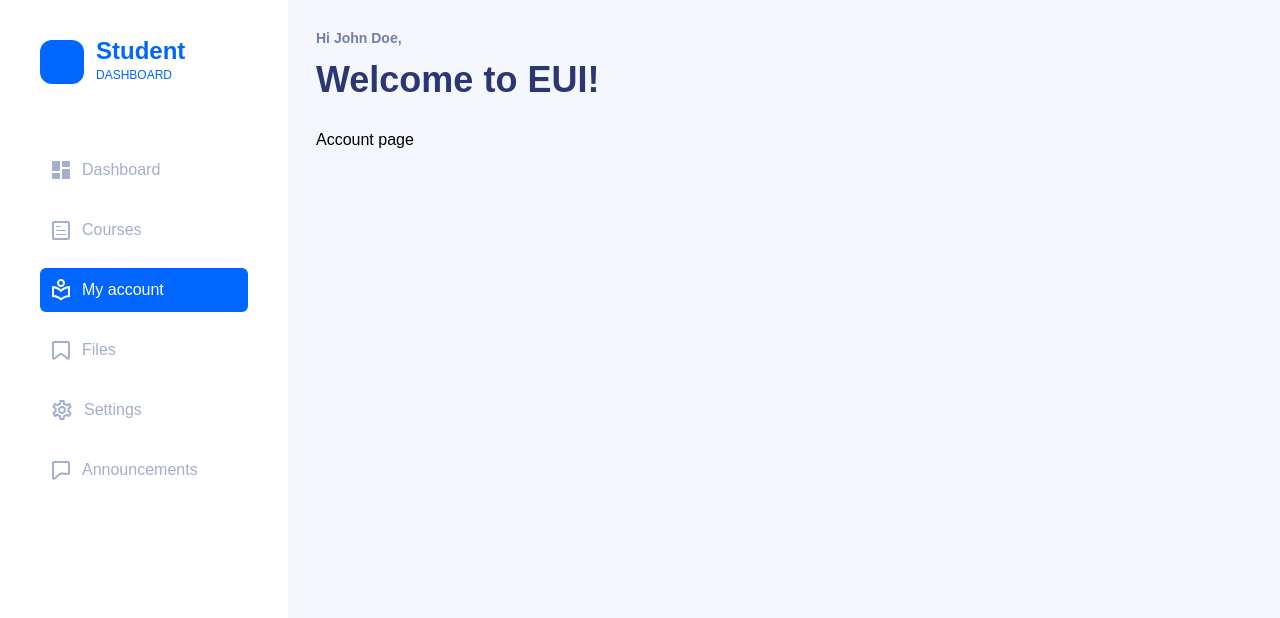
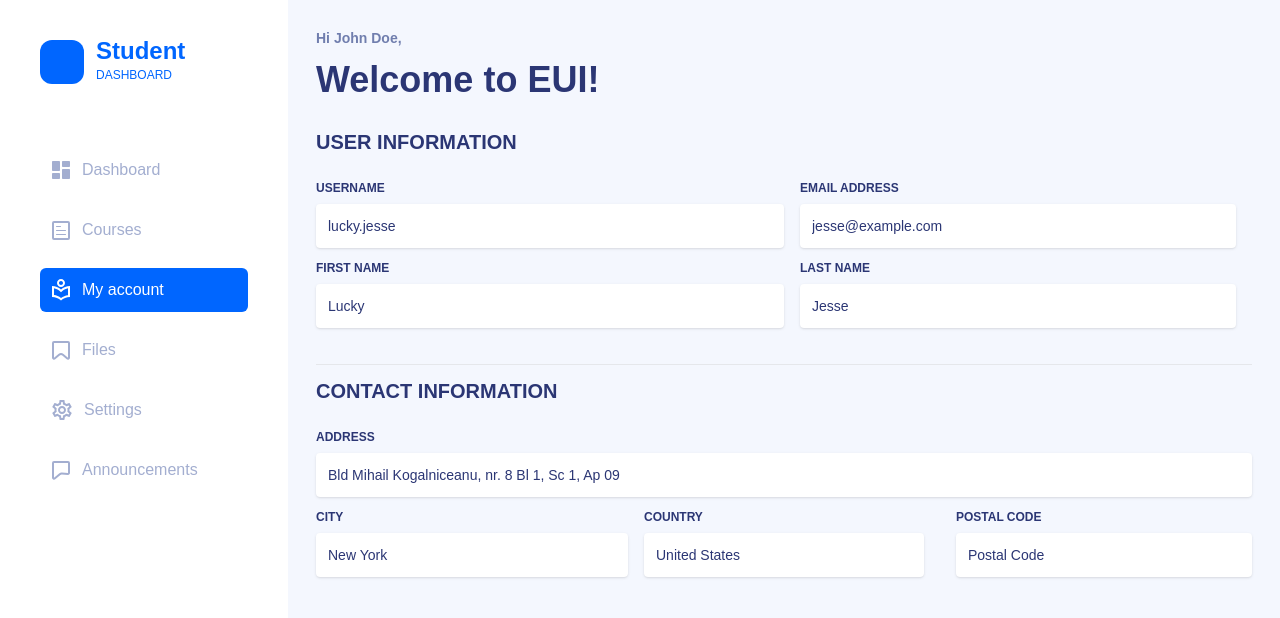
Before and after one commit to AbdullahAymanMSRE/university-lms-frontend, a React (Create React App) app: page /student/account in a window 1280 px wide. Shown: the top 618 px of the page. Built offline with nearby package versions, Linux system fonts and the light colour scheme.

Commit message:
Courses and Account Pages

```diff
--- a/src/App.css
+++ b/src/App.css
@@ -13,3 +13,8 @@
   box-sizing: border-box;
   font-family: 'Poppins', sans-serif;
 }
+
+/* in your global.css or similar */
+.parent:hover > .child:first-child {
+  @apply bg-red-500;
+}
--- /dev/null
+++ b/src/components/CourseCard.jsx
@@ -0,0 +1,16 @@
+import Link from "./Link";
+export default function CourseCard({ name, instructor, time }) {
+  return (
+    <div className="group relative flex flex-col size-64 gap-4 max-sm:w-full rounded-xl bg-white overflow-hidden shadow-lg transition-all duration-500 hover:translate-x-1 hover:-translate-y-1 hover:shadow-blue-300 max-md:duration-700">
+      <span className="absolute z-50 right-0 top-0 h-full w-6 translate-x-12 rotate-6 transition-all -translate-y-7 bg-white opacity-10 duration-500 group-hover:-translate-x-[1000px] max-md:duration-700"></span>
+      <div className="bg-primary h-3/4 w-full relative"></div>
+      <div className="p-3 pt-0">
+        <div className="">
+          <h2 className="text-base font-bold mb-2 max-md:text-xl">{name}</h2>
+          <p className="text-xs text-text font-medium mb-2 max-md:text-base">{`By ${instructor}`}</p>
+        </div>
+        <Link text="" color="customBlue" />
+      </div>
+    </div>
+  );
+}
--- /dev/null
+++ b/src/pages/student/Account.jsx
@@ -0,0 +1,145 @@
+export default function Account() {
+  return (
+    <section className="text-darkenedBlue">
+      <div className="relative flex flex-col break-words">
+        <div className="flex-auto pb-10">
+            <form>
+              <h6 className="text-xl mb-6 font-bold uppercase">
+                User Information
+              </h6>
+              <div className="flex flex-wrap">
+                <div className="w-full lg:w-6/12">
+                  <div className="relative w-full mb-3">
+                    <label
+                      className="block uppercase text-blueGray-600 text-xs font-bold mb-2"
+                      htmlfor="grid-password"
+                    >
+                      Username
+                    </label>
+                    <input
+                      type="text"
+                      className="border-0 px-3 py-3 placeholder-blueGray-300 text-blueGray-600 bg-white rounded text-sm shadow focus:outline-none focus:ring w-full ease-linear transition-all duration-150"
+                      value="lucky.jesse"
+                    />
+                  </div>
+                </div>
+                <div className="w-full lg:w-1/2 px-4">
+                  <div className="relative w-full mb-3">
+                    <label
+                      className="block uppercase text-xs font-bold mb-2"
+                      htmlfor="grid-password"
+                    >
+                      Email address
+                    </label>
+                    <input
+                      type="email"
+                      className="border-0 px-3 py-3 placeholder-blueGray-300 bg-white rounded text-sm shadow focus:outline-none focus:ring w-full ease-linear transition-all duration-150"
+                      value="jesse@example.com"
+                    />
+                  </div>
+                </div>
+                <div className="w-full lg:w-1/2">
+                  <div className="relative w-full mb-3">
+                    <label
+                      className="block uppercase text-blueGray-600 text-xs font-bold mb-2"
+                      htmlfor="grid-password"
+                    >
+                      First Name
+                    </label>
+                    <input
+                      type="text"
+                      className="border-0 px-3 py-3 placeholder-blueGray-300 text-blueGray-600 bg-white rounded text-sm shadow focus:outline-none focus:ring w-full ease-linear transition-all duration-150"
+                      value="Lucky"
+                    />
+                  </div>
+                </div>
+                <div className="w-full lg:w-6/12 px-4">
+                  <div className="relative w-full mb-3">
+                    <label
+                      className="block uppercase text-blueGray-600 text-xs font-bold mb-2"
+                      htmlfor="grid-password"
+                    >
+                      Last Name
+                    </label>
+                    <input
+                      type="text"
+                      className="border-0 px-3 py-3 placeholder-blueGray-300 text-blueGray-600 bg-white rounded text-sm shadow focus:outline-none focus:ring w-full ease-linear transition-all duration-150"
+                      value="Jesse"
+                    />
+                  </div>
+                </div>
+              </div>
+
+              <hr className="mt-6 border-b-1 border-blueGray-300" />
+
+              <h6 className="text-xl mt-3 mb-6 font-bold uppercase">
+                Contact Information
+              </h6>
+              <div className="flex flex-wrap">
+                <div className="w-full lg:w-full">
+                  <div className="relative w-full mb-3">
+                    <label
+                      className="block uppercase text-blueGray-600 text-xs font-bold mb-2"
+                      htmlfor="grid-password"
+                    >
+                      Address
+                    </label>
+                    <input
+                      type="text"
+                      className="border-0 px-3 py-3 placeholder-blueGray-300 text-blueGray-600 bg-white rounded text-sm shadow focus:outline-none focus:ring w-full ease-linear transition-all duration-150"
+                      value="Bld Mihail Kogalniceanu, nr. 8 Bl 1, Sc 1, Ap 09"
+                    />
+                  </div>
+                </div>
+                <div className="w-full lg:w-1/3">
+                  <div className="relative w-full mb-3">
+                    <label
+                      className="block uppercase text-blueGray-600 text-xs font-bold mb-2"
+                      htmlfor="grid-password"
+                    >
+                      City
+                    </label>
+                    <input
+                      type="email"
+                      className="border-0 px-3 py-3 placeholder-blueGray-300 text-blueGray-600 bg-white rounded text-sm shadow focus:outline-none focus:ring w-full ease-linear transition-all duration-150"
+                      value="New York"
+                    />
+                  </div>
+                </div>
+                <div className="w-full lg:w-4/12 px-4">
+                  <div className="relative w-full mb-3">
+                    <label
+                      className="block uppercase text-blueGray-600 text-xs font-bold mb-2"
+                      htmlfor="grid-password"
+                    >
+                      Country
+                    </label>
+                    <input
+                      type="text"
+                      className="border-0 px-3 py-3 placeholder-blueGray-300 text-blueGray-600 bg-white rounded text-sm shadow focus:outline-none focus:ring w-full ease-linear transition-all duration-150"
+                      value="United States"
+                    />
+                  </div>
+                </div>
+                <div className="w-full lg:w-4/12 pl-4">
+                  <div className="relative w-full mb-3">
+                    <label
+                      className="block uppercase text-blueGray-600 text-xs font-bold mb-2"
+                      htmlfor="grid-password"
+                    >
+                      Postal Code
+                    </label>
+                    <input
+                      type="text"
+                      className="border-0 px-3 py-3 placeholder-blueGray-300 text-blueGray-600 bg-white rounded text-sm shadow focus:outline-none focus:ring w-full ease-linear transition-all duration-150"
+                      value="Postal Code"
+                    />
+                  </div>
+                </div>
+              </div>
+            </form>
+          </div>
+      </div>
+    </section>
+  );
+}
--- a/src/pages/student/Courses.jsx
+++ b/src/pages/student/Courses.jsx
@@ -1,5 +1,10 @@
+import CourseCard from '../../components/CourseCard';
 export default function Courses() {
   return (
-  <div>Courses Page</div>
-);
+    <div className="flex gap-7 flex-wrap items-start min-h-screen max-md:p-4 max-sm:w-full max-sm:justify-center">
+      <CourseCard name="History" instructor="30SS" />
+      <CourseCard name="History" instructor="30SS" />
+      <CourseCard name="History" instructor="30SS" />
+    </div>
+  );
 }
--- a/src/pages/student/Dashboard.jsx
+++ b/src/pages/student/Dashboard.jsx
@@ -1,5 +1,5 @@
-import Coursebar from "../../components/Coursebar";
-import WhiteBox from "../../components/Whitebox";
+import CourseBar from "../../components/CourseBar";
+import WhiteBox from "../../components/WhiteBox";
 import * as icons from "../../svgs/box_icons";
 import Link from "../../components/Link";
 import Task from "../../components/Task";
@@ -18,9 +18,9 @@ export default function Dashboard() {
         <div className="max-w-lg flex-1 h-80 bg-white rounded-3xl px-7 py-5 text-xl gap-5  relative max-lg:basis-full">
           <h2 className="font-bold mb-5">My Courses</h2>
           <div className="flex flex-col gap-5">
-            <Coursebar course="History" author="30SS" />
-            <Coursebar course="Math" author="Amarico" />
-            <Coursebar course="Science" author="Abood" />
+            <CourseBar course="History" author="30SS" />
+            <CourseBar course="Math" author="Amarico" />
+            <CourseBar course="Science" author="Abood" />
             <Link text="View all" color="primary" />
           </div>
         </div>
--- a/src/pages/student/Home.jsx
+++ b/src/pages/student/Home.jsx
@@ -54,7 +54,7 @@ export default function Home() {
         toggle={toggleNav}
       />
       <div
-        className={`fixed h-20 flex items-center justify-center max-md:z-[1000] ${
+        className={`fixed h-16 flex items-center justify-center max-md:z-[1000] ${
           toggle ? "max-md:right-4" : "max-md:left-4"
         }`}
       >
@@ -85,7 +85,7 @@ export default function Home() {
           </div>
         </button>
       </div>
-      <div className="hidden z-50 bg-primary text-3xl h-20 w-full text-white uppercase max-md:flex max-md:justify-center max-md:items-center sticky top-0">
+      <div className="hidden z-50 bg-primary text-3xl h-16 w-full text-white uppercase max-md:flex max-md:justify-center max-md:items-center sticky top-0">
         {pageName === undefined ? "Dashboard" : pageName}
       </div>
       <div className="flex w-full p-7 flex-col gap-7 max-md:items-center max-md:p-4">
--- a/src/svgs/box_icons.jsx
+++ b/src/svgs/box_icons.jsx
@@ -1,4 +1,3 @@
-import styled from "styled-components";
 export function BoxIconsSvg() {
   return (
     <svg
```
Also changed, not shown: src/router/student.js (+5 -4 lines).
